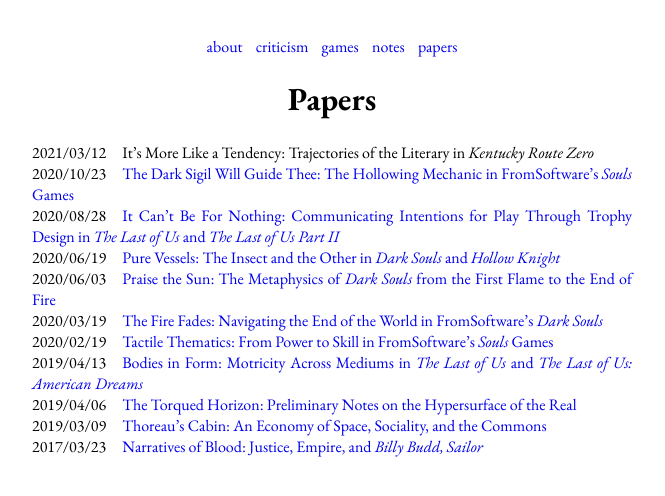
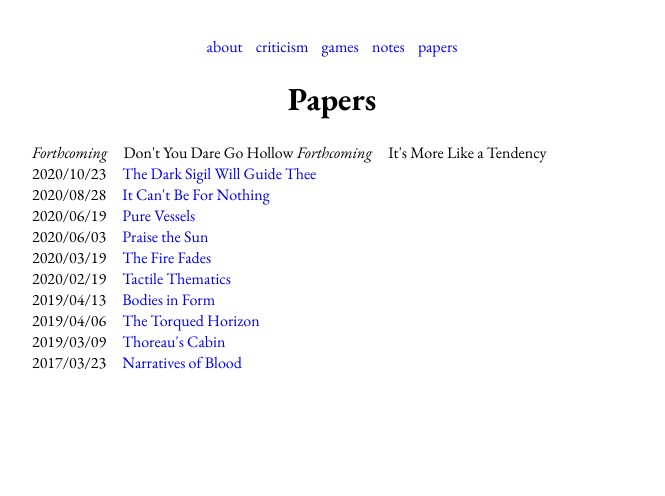
Before and after one commit to steinea/steinea.github.io, a Jekyll site: the page built from papers/index.html, in a window 1280 px wide. Shown: the top 496 px of the page, without its empty margins (308-973 px from the left). Built offline with Jekyll 4.4.1, drawn with Linux system fonts in a browser that asks for light colours.

Commit message:
Cleaned up papers page

```diff
--- a/papers/index.html
+++ b/papers/index.html
@@ -7,24 +7,26 @@
 
 <!--There are em spaces (U+2003) between post date and post href -->
 
-2021/03/12 It’s More Like a Tendency: Trajectories of the Literary in <em>Kentucky Route Zero</em>
+<em>Forthcoming</em> Don't You Dare Go Hollow</a>
 
-<br>2020/10/23 <a href="https://www.academia.edu/44365595/" target="_blank">The Dark Sigil Will Guide Thee: The Hollowing Mechanic in FromSoftware’s <em>Souls</em> Games</a>
+<em>Forthcoming</em> It's More Like a Tendency
 
-<br>2020/08/28 <a href="https://www.academia.edu/43997801/" target="_blank">It Can’t Be For Nothing: Communicating Intentions for Play Through Trophy Design in <em>The Last of Us</em> and <em>The Last of Us Part II</em></a>
+<br>2020/10/23 <a href="https://www.academia.edu/44365595/" target="_blank">The Dark Sigil Will Guide Thee</a>
 
-<br>2020/06/19 <a href="https://www.academia.edu/43386564/" target="_blank">Pure Vessels: The Insect and the Other in <em>Dark Souls</em> and <em>Hollow Knight</em></a>
+<br>2020/08/28 <a href="https://www.academia.edu/43997801/" target="_blank">It Can't Be For Nothing</a>
 
-<br>2020/06/03 <a href="https://www.academia.edu/43267406/" target="_blank">Praise the Sun: The Metaphysics of <em>Dark Souls</em> from the First Flame to the End of Fire</a>
+<br>2020/06/19 <a href="https://www.academia.edu/43386564/" target="_blank">Pure Vessels</a>
 
-<br>2020/03/19 <a href="https://www.academia.edu/42195654/" target="_blank">The Fire Fades: Navigating the End of the World in FromSoftware’s <em>Dark Souls</em></a>
+<br>2020/06/03 <a href="https://www.academia.edu/43267406/" target="_blank">Praise the Sun</a>
 
-<br>2020/02/19 <a href="https://www.academia.edu/42026629/" target="_blank">Tactile Thematics: From Power to Skill in FromSoftware’s <em>Souls</em> Games</a>
+<br>2020/03/19 <a href="https://www.academia.edu/42195654/" target="_blank">The Fire Fades</a>
 
-<br>2019/04/13 <a href="https://www.academia.edu/38800196/" target="_blank">Bodies in Form: Motricity Across Mediums in <em>The Last of Us</em> and <em>The Last of Us: American Dreams</em></a>
+<br>2020/02/19 <a href="https://www.academia.edu/42026629/" target="_blank">Tactile Thematics</a>
 
-<br>2019/04/06 <a href="https://www.academia.edu/38756106/" target="_blank">The Torqued Horizon: Preliminary Notes on the Hypersurface of the Real</a>
+<br>2019/04/13 <a href="https://www.academia.edu/38800196/" target="_blank">Bodies in Form</a>
 
-<br>2019/03/09 <a href="https://www.academia.edu/38515349/" target="_blank">Thoreau’s Cabin: An Economy of Space, Sociality, and the Commons</a>
+<br>2019/04/06 <a href="https://www.academia.edu/38756106/" target="_blank">The Torqued Horizon</a>
 
-<br>2017/03/23 <a href="https://www.academia.edu/38515325/" target="_blank">Narratives of Blood: Justice, Empire, and <em>Billy Budd, Sailor</em></a>
+<br>2019/03/09 <a href="https://www.academia.edu/38515349/" target="_blank">Thoreau's Cabin</a>
+
+<br>2017/03/23 <a href="https://www.academia.edu/38515325/" target="_blank">Narratives of Blood</a>
```
